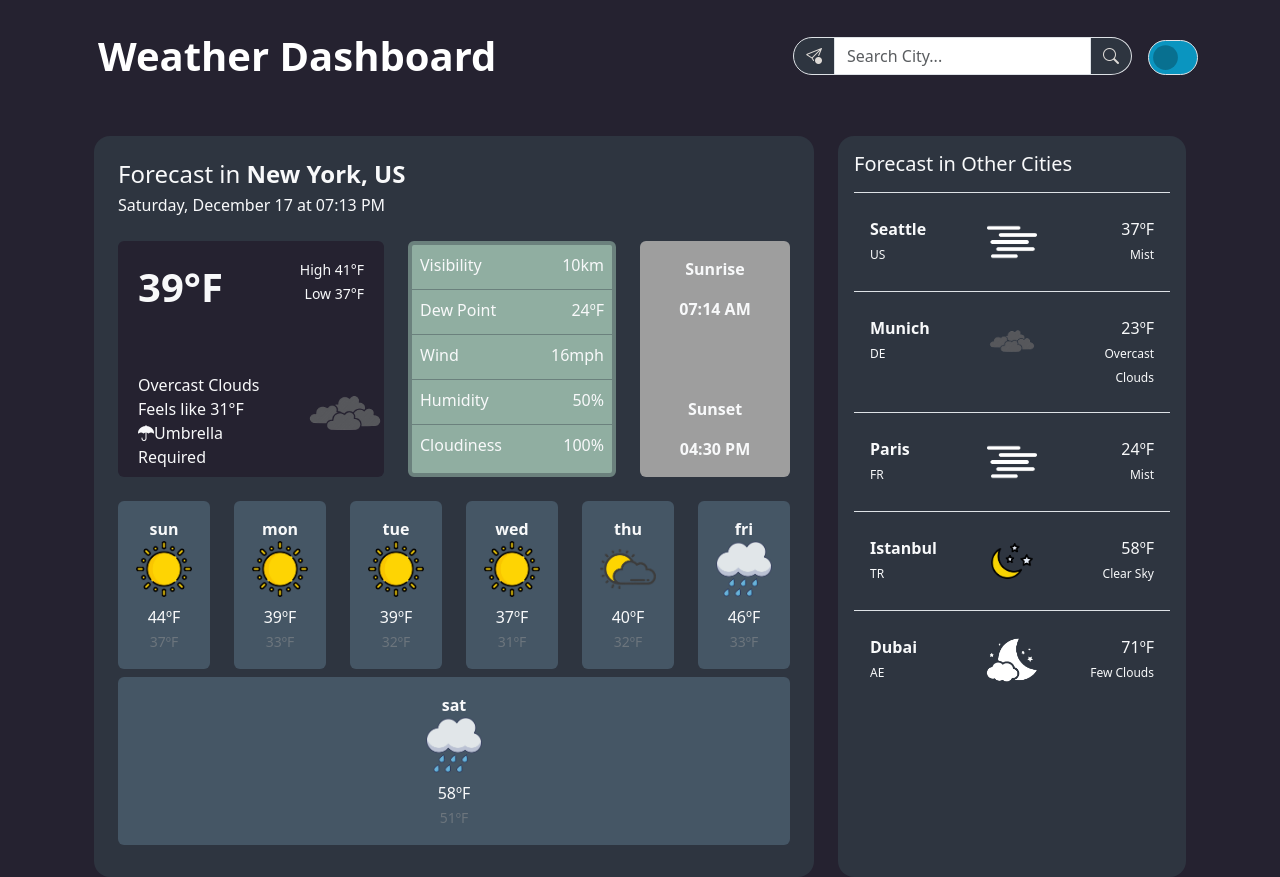
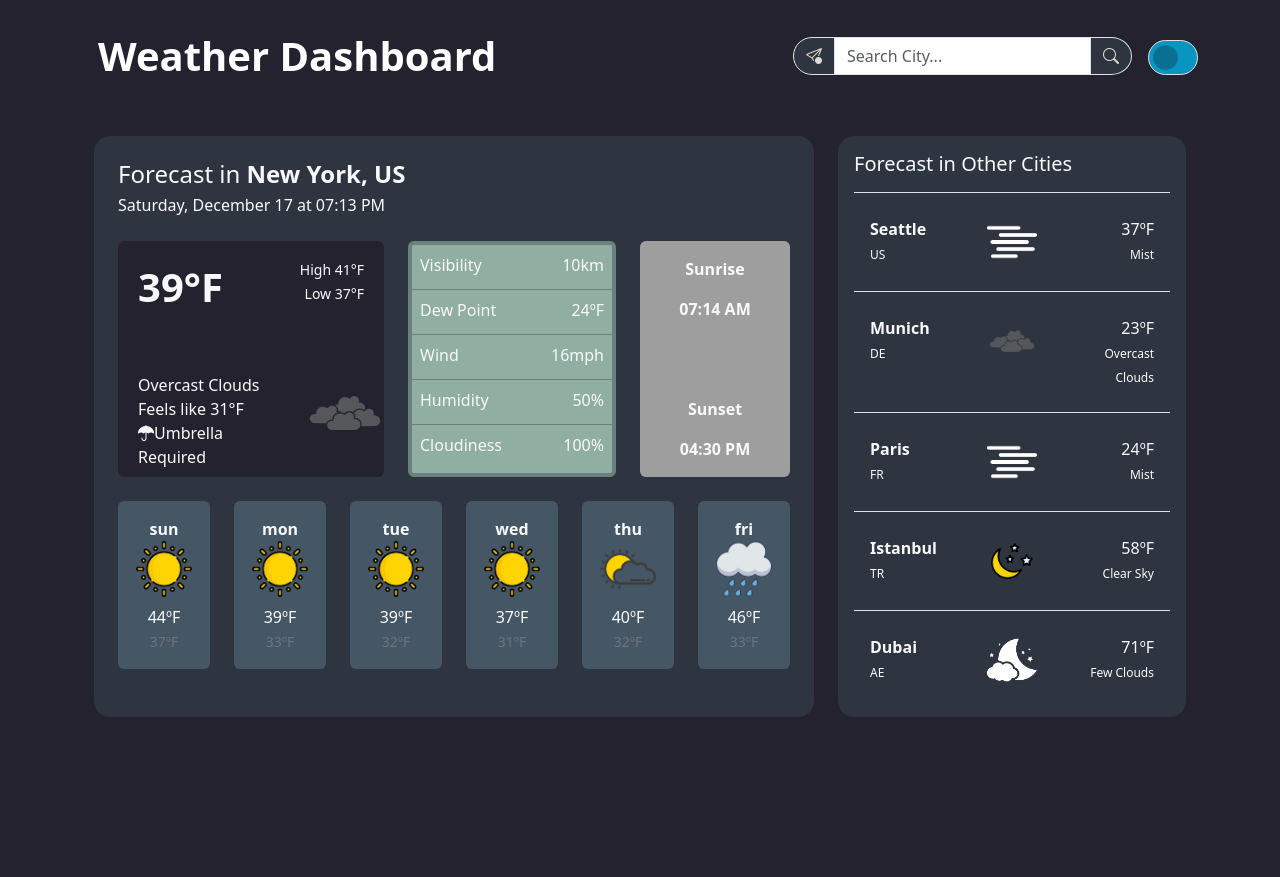
Before and after one commit to OtiliaNicola/weather, an Angular app: page /dashboard in a window 1280 px wide. After the commit the page ends 800 px from the top, so only its background shows below. Built offline with nearby package versions, Linux system fonts and the light colour scheme; grey boxes are pictures that could not be loaded.

Commit message:
Fix: card day overflow auto

```diff
--- a/src/app/pages/dashboard/dashboard.component.html
+++ b/src/app/pages/dashboard/dashboard.component.html
@@ -16,8 +16,8 @@
           </div>
         </div>
 
-        <div class="row">
-          <div *ngFor="let day of days" class="col">
+        <div class="row flex-nowrap content-card ">
+          <div *ngFor="let day of days" class="col card-day">
             <app-card-temperature-day [day]="day" ></app-card-temperature-day>
           </div>
         </div>
--- a/src/app/pages/dashboard/dashboard.component.scss
+++ b/src/app/pages/dashboard/dashboard.component.scss
@@ -4,3 +4,11 @@
 .resumen{
   background-color: #252230;
 }
+
+.content-card {
+  overflow-x:auto;
+}
+
+.card-day{
+  flex-basis: fit-content ;
+}
```
